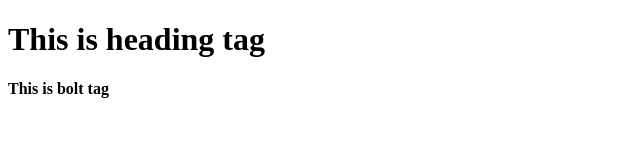
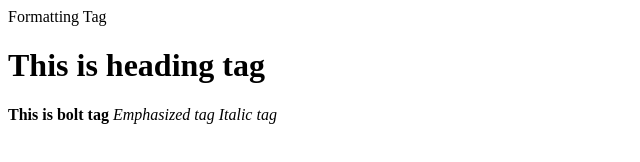
Before and after one commit to maqsood435/web_designing, a plain HTML site: page maqsood.html in a window 1280 px wide. Shown: the whole page, without its empty margins (0-640 px from the left). Drawn offline with Linux system fonts and the light colour scheme.

Commit message:
Update maqsood.html

```diff
--- a/maqsood.html
+++ b/maqsood.html
@@ -9,8 +9,11 @@
 </head>
 
 <body>
+    <h>Formatting Tag</h>
     <h1>This is heading tag</h1>
     <b>This is bolt tag</b>
+    <em>Emphasized tag</em>
+    <i>Italic tag</i>
 </body>
 
 </html>
```
